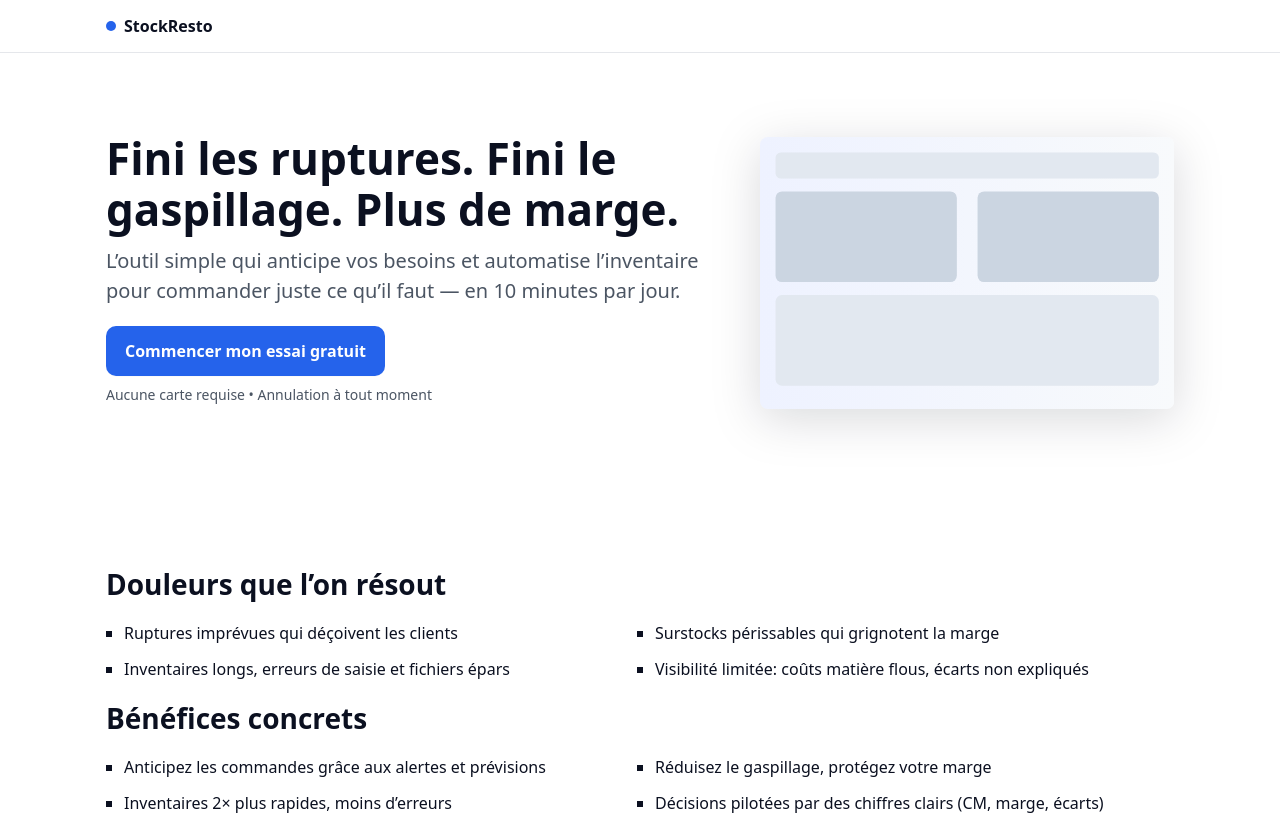
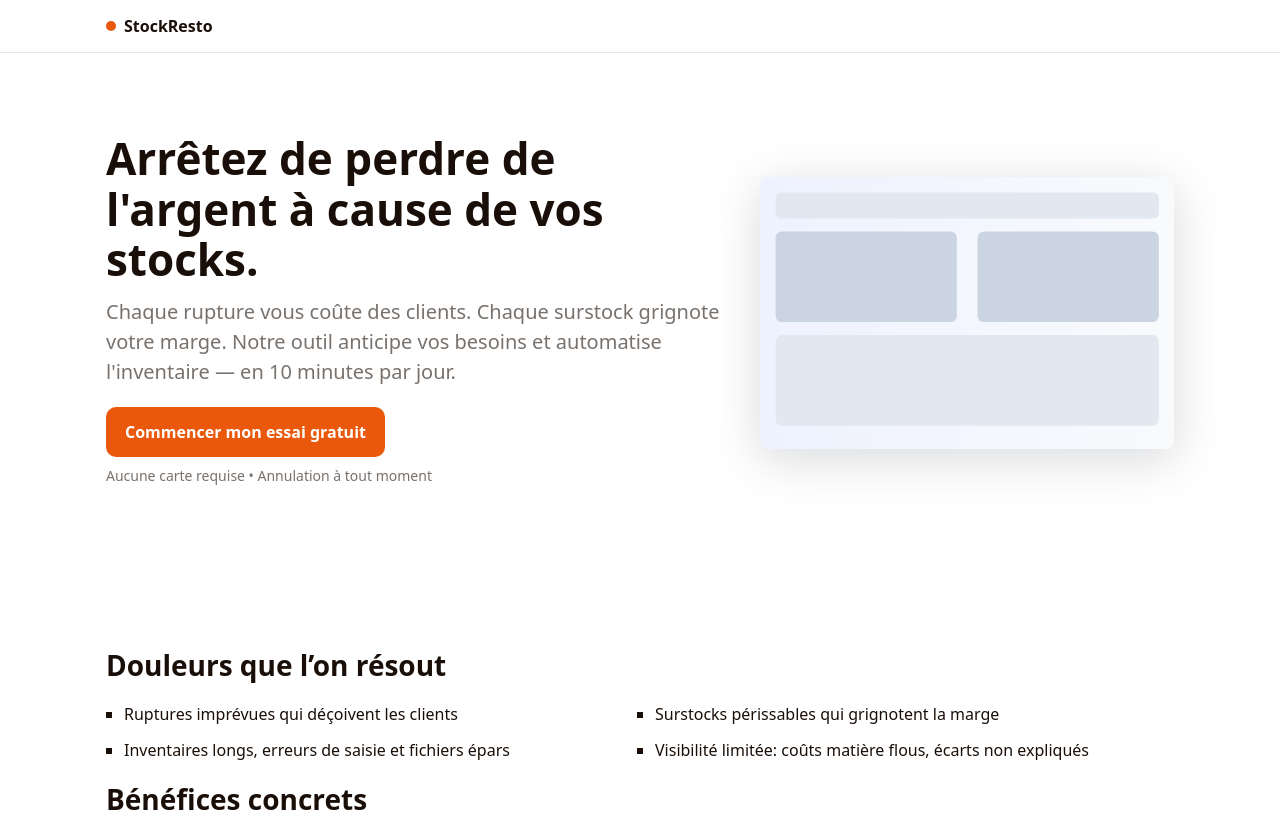
Before and after one commit to IshemZ/saas-gestion-stock, a plain HTML site: page index.html in a window 1280 px wide. Shown: the top 823 px of the page. Drawn offline with Linux system fonts and the light colour scheme.

Commit message:
nouvelle accroche + couleurs chaudes

```diff
--- a/index.html
+++ b/index.html
@@ -58,8 +58,8 @@ height="0" width="0" style="display:none;visibility:hidden"></iframe></noscript>
       <section id="hero" class="section hero">
         <div class="container">
           <div class="hero__content">
-            <h1 id="hero-title">Fini les ruptures. Fini le gaspillage. Plus de marge.</h1>
-            <p id="hero-subtitle" class="lead">L’outil simple qui anticipe vos besoins et automatise l’inventaire pour commander juste ce qu’il faut — en 10 minutes par jour.</p>
+            <h1 id="hero-title">Arrêtez de perdre de l'argent à cause de vos stocks.</h1>
+            <p id="hero-subtitle" class="lead">Chaque rupture vous coûte des clients. Chaque surstock grignote votre marge. Notre outil anticipe vos besoins et automatise l'inventaire — en 10 minutes par jour.</p>
             <a id="cta-main" href="#signup" class="btn btn-primary" data-cta>Commencer mon essai gratuit</a>
             <p class="note">Aucune carte requise • Annulation à tout moment</p>
           </div>
--- a/script.js
+++ b/script.js
@@ -36,8 +36,8 @@
 
   const variants = {
     a: {
-      title: 'Fini les ruptures. Fini le gaspillage. Plus de marge.',
-      subtitle: 'L’outil simple qui anticipe vos besoins et automatise l’inventaire pour commander juste ce qu’il faut — en 10 minutes par jour.',
+      title: 'Arrêtez de perdre de l\'argent à cause de vos stocks.',
+      subtitle: 'Chaque rupture vous coûte des clients. Chaque surstock grignote votre marge. Notre outil anticipe vos besoins et automatise l\'inventaire — en 10 minutes par jour.',
       cta: 'Commencer mon essai gratuit'
     },
     b: {
--- a/style.css
+++ b/style.css
@@ -1,13 +1,13 @@
 :root{
-  --bg: #0b1020;
-  --bg-alt: #0f1530;
+  --bg: #1a0f08;
+  --bg-alt: #2d1810;
   --surface: #ffffff;
-  --text: #0b1020;
-  --muted: #4b5563;
-  --primary: #2563eb;
-  --primary-700: #1d4ed8;
-  --accent: #eef2ff;
-  --ring: rgba(37,99,235,.25);
+  --text: #1a0f08;
+  --muted: #78716c;
+  --primary: #ea580c;
+  --primary-700: #c2410c;
+  --accent: #fff7ed;
+  --ring: rgba(234,88,12,.25);
   --container: 1100px;
 }
 *{box-sizing:border-box}
```
